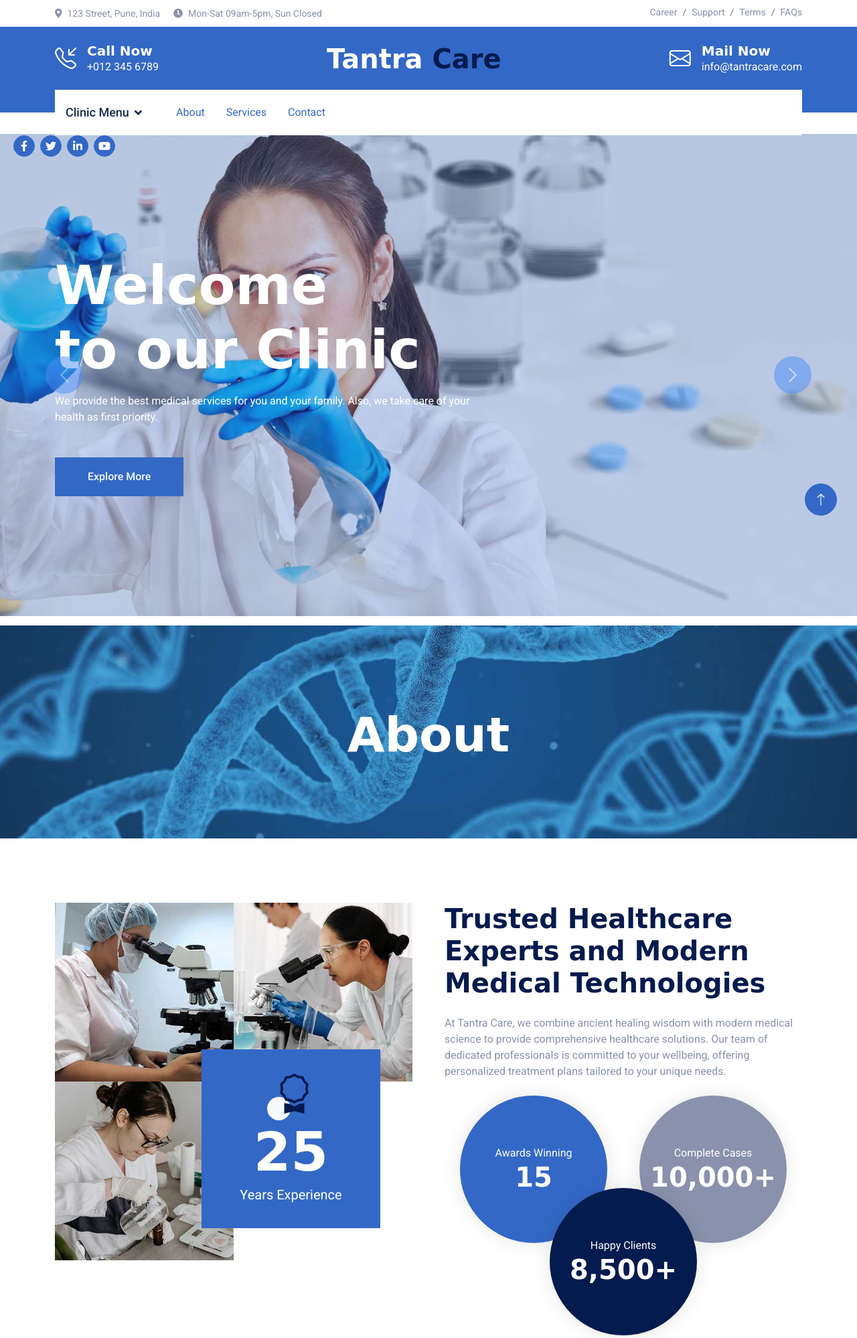
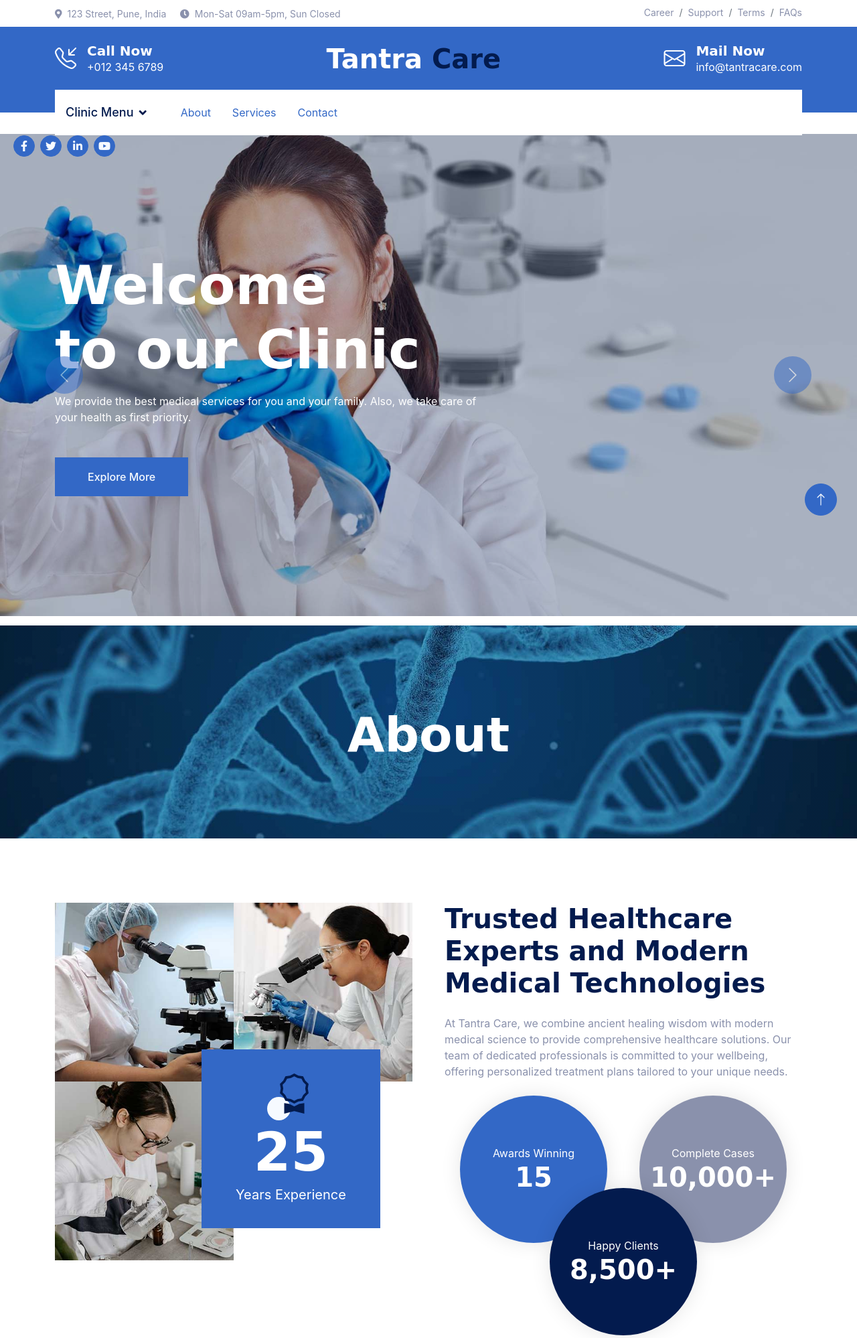
Before and after one commit to Ishankalhe911/-clinic-management-frontend, a PHP site: page / in a window 1280 px wide. Shown: the top 1998 px of the page at 67% size. Run offline with PHP 8.4, Linux system fonts and the light colour scheme; some libraries are stand-ins or nearby versions; some web fonts are replaced.

Commit message:
style.css

```diff
--- a/style.css
+++ b/style.css
@@ -112,10 +112,9 @@
 }
 
 .navbar .navbar-nav .nav-link {
-    border-color: burlywood;
     margin-right: 35px;
     padding: 20px 0;
-    color: #1a2b50; /* Changed from var(--bs-dark) */
+    color: var(--bs-dark);
     font-size: 18px;
     font-weight: 500;
     outline: none;
@@ -191,7 +189,7 @@
     bottom: 0;
     display: flex;
     align-items: center;
-    background: rgba(58, 111, 200, 0.3); /* Changed from rgba(3, 27, 78, .3) */
+    background: rgba(3, 27, 78, .3);
     z-index: 1;
 }
 
@@ -205,8 +203,8 @@
     width: 3.5rem;
     height: 3.5rem;
     border-radius: 3.5rem;
-    background-color: #4b8df8; /* Changed from var(--bs-primary) */
-    border: 15px solid #4b8df8; /* Changed from var(--bs-primary) */
+    background-color: var(--bs-primary);
+    border: 15px solid var(--bs-primary);
 }
 
 @media (max-width: 767.98px) {
@@ -224,7 +222,7 @@
 }
 
 .page-header {
-    background: linear-gradient(rgba(58, 111, 200, 0.3), rgba(58, 111, 200, 0.3)), url(../img/testimonial.jpg) center center no-repeat; /* Changed rgba values */
+    background: linear-gradient(rgba(3, 27, 78, .3), rgba(3, 27, 78, .3)), url(../img/testimonial.jpg) center center no-repeat;
     background-size: cover;
 }
 
@@ -605,5 +603,21 @@
 }
 
 .copyright a:hover {
-    color: #4b8df8; /* Changed from var(--bs-primary) */
+    color: var(--bs-primary);
 }
+
+
+/* Glassmorphism Effect */
+.glass {
+  background: rgba(255, 255, 255, 0.25);
+  backdrop-filter: blur(10px);
+  -webkit-backdrop-filter: blur(10px);
+  box-shadow: 0 8px 32px 0 rgba(31, 38, 135, 0.1);
+  border: 1px solid rgba(255, 255, 255, 0.18);
+  border-radius: 12px;
+}
+
+/* Apply custom Google Font */
+body {
+  font-family: 'Inter', sans-serif;
+}
```
Also changed, not shown: other parts of style.css (+17 -18 lines).
